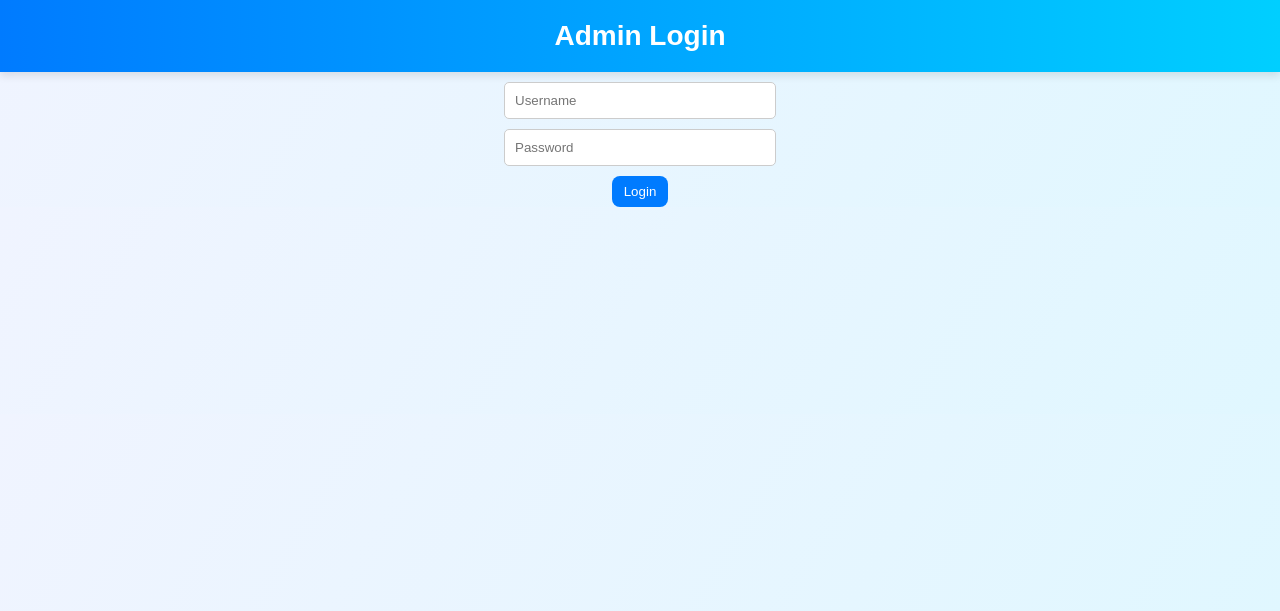
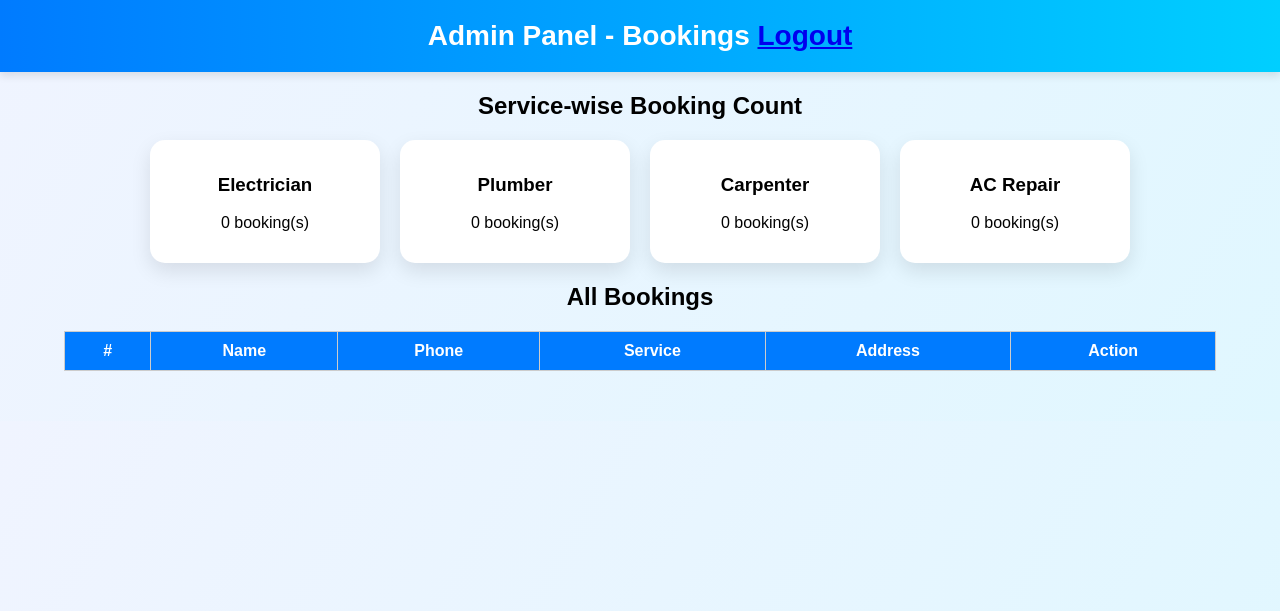
Before and after one commit to RizwanMansori/LocalServicesApp, a Flask app: page /admin in a window 1280 px wide. Shown: the top 611 px of the page. Run offline with Flask 3, Linux system fonts and the light colour scheme; the visitor is signed in with stand-in values (Sample User, id 1); lists and menus that the app fills with data are empty.

Commit message:
Update admin.html

```diff
--- a/templates/admin.html
+++ b/templates/admin.html
@@ -2,22 +2,47 @@
 <html lang="en">
 <head>
 <meta charset="UTF-8">
-<title>Admin Login</title>
+<title>Admin Panel</title>
 <link rel="stylesheet" href="{{ url_for('static', filename='style.css') }}">
 </head>
 <body>
 
-<header>Admin Login</header>
+<header>
+    Admin Panel - Bookings
+    <a href="{{ url_for('logout') }}" class="logout-btn">Logout</a>
+</header>
 
-{% if error %}
-<p class="error">{{ error }}</p>
-{% endif %}
+<h2>Service-wise Booking Count</h2>
+<div class="service-count">
+{% for name, count in service_count.items() %}
+    <div class="count-card">
+        <h3>{{ name }}</h3>
+        <p>{{ count }} booking(s)</p>
+    </div>
+{% endfor %}
+</div>
 
-<form method="post" action="{{ url_for('admin') }}">
-    <input type="text" name="username" placeholder="Username" required>
-    <input type="password" name="password" placeholder="Password" required>
-    <button type="submit">Login</button>
-</form>
+<h2>All Bookings</h2>
+<table>
+<tr>
+<th>#</th>
+<th>Name</th>
+<th>Phone</th>
+<th>Service</th>
+<th>Address</th>
+<th>Action</th>
+</tr>
+{% for b in bookings %}
+<tr>
+<td>{{ loop.index }}</td>
+<td>{{ b.name }}</td>
+<td>{{ b.phone }}</td>
+<td>{{ b.service }}</td>
+<td>{{ b.address }}</td>
+<td><a href="{{ url_for('delete_booking', index=loop.index0) }}" class="delete-btn">Delete</a></td>
+</tr>
+{% endfor %}
+</table>
 
 </body>
 </html>
```
